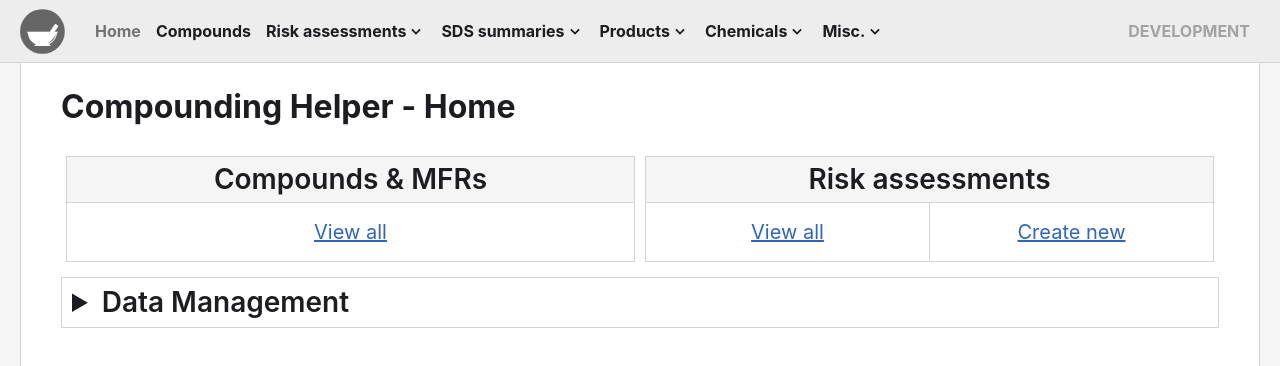
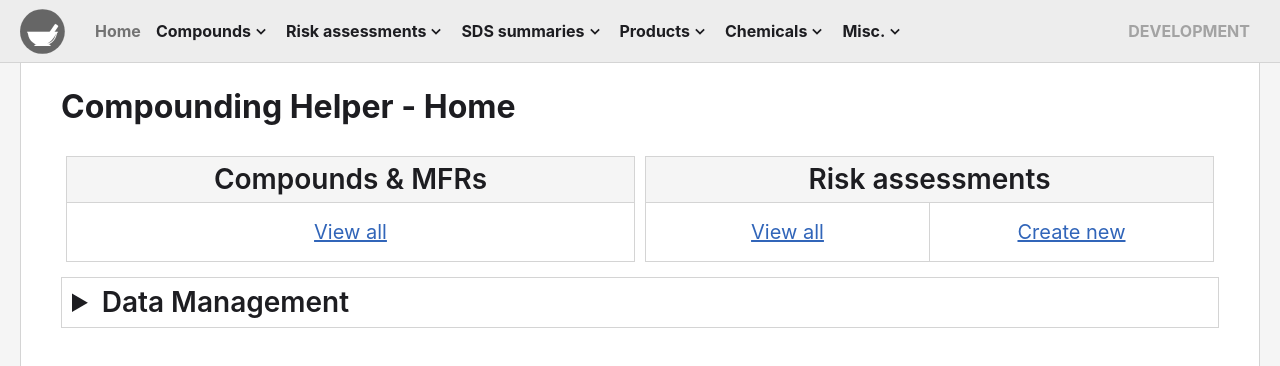
Before and after one commit to mmtandoc/compounding-helper, a Next.js app: page / in a window 1280 px wide. Shown: the top 366 px of the page. Built offline with nearby package versions, Linux system fonts and the light colour scheme.

Commit message:
Add "create new compound" item to header

```diff
--- a/components/common/Header.tsx
+++ b/components/common/Header.tsx
@@ -61,7 +61,17 @@ const Header = () => {
       <NavMenu
         items={[
           { label: "Home", url: "/" },
-          { label: "Compounds", url: "/compounds" },
+          {
+            label: "Compounds",
+            url: "/compounds",
+            children: [
+              { label: "View compounds", url: "/compounds" },
+              {
+                label: "Create new compound",
+                url: "/risk-assessments/new",
+              },
+            ],
+          },
           {
             label: "Risk assessments",
             url: "/risk-assessments",
```
